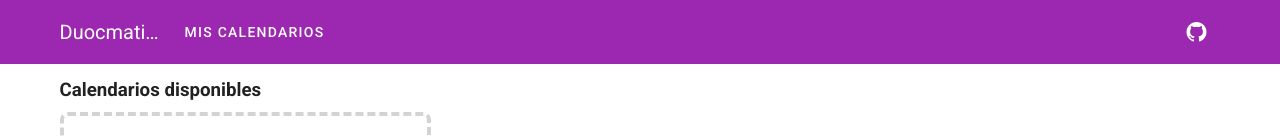
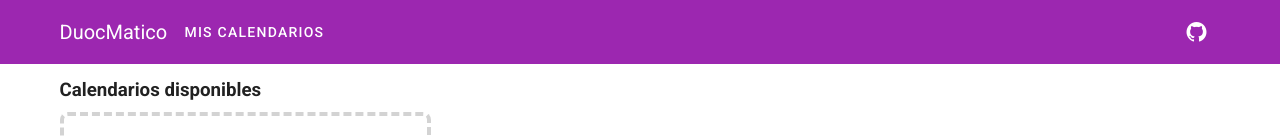
Before and after one commit to BaaltRodrigo/duocmatico, a Vue app: page /c in a window 1280 px wide. Shown: the top 137 px of the page. Built offline with nearby package versions, Linux system fonts and the light colour scheme.

Commit message:
refactor: Titulo en el header ya no se trunca con `...`

```diff
--- a/src/components/TheHeader.vue
+++ b/src/components/TheHeader.vue
@@ -1,7 +1,7 @@
 <template>
   <v-app-bar app fixed dark color="purple" flat>
     <v-container class="py-0 fill-height">
-      <v-app-bar-title>Duocmatico</v-app-bar-title>
+      <v-toolbar-title>DuocMatico</v-toolbar-title>
       <v-btn text @click="$router.push({ name: 'calendar.index' })">
         Mis Calendarios
       </v-btn>
@@ -20,9 +20,5 @@
 <script>
 export default {
   name: "TheHeader",
-
-  data: () => ({
-    buttonOptions: [{ title: "Mis calendarios", page: "calendar.index" }],
-  }),
 };
 </script>
```
